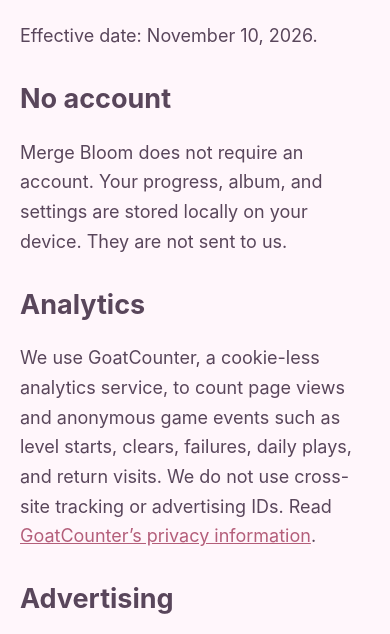
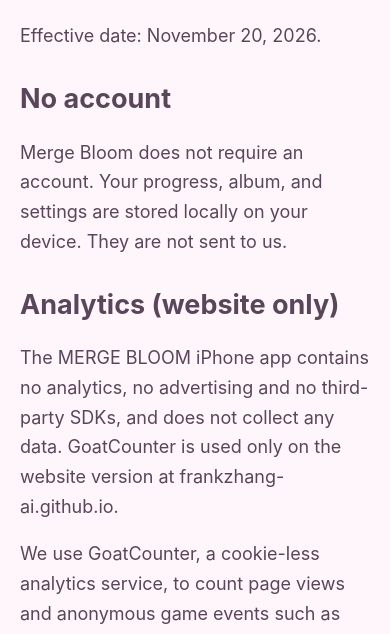
Before and after one commit to frankzhang-ai/merge-puzzle, a website: page public/privacy.html in a window 390 px wide. Shown: the part 191-825 px from the top of the page. Drawn offline with Linux system fonts and the light colour scheme.

Commit message:
Update privacy.html: clarify iPhone app collects no analytics (website-only GoatCounter)
Retitle Analytics to Analytics (website only), state that the MERGE BLOOM iPhone app has no analytics, ads, or third-party SDKs and collects no data, and set the effective date to November 20, 2026.

```diff
--- a/public/privacy.html
+++ b/public/privacy.html
@@ -16,14 +16,15 @@
   <body>
     <p><a href="./index.html">← MERGE BLOOM</a></p>
     <h1>MERGE BLOOM – Privacy Policy</h1>
-    <p>Effective date: November 10, 2026.</p>
+    <p>Effective date: November 20, 2026.</p>
     <section>
       <h2>No account</h2>
       <p>Merge Bloom does not require an account. Your progress, album, and settings are stored
         locally on your device. They are not sent to us.</p>
     </section>
     <section>
-      <h2>Analytics</h2>
+      <h2>Analytics (website only)</h2>
+      <p>The MERGE BLOOM iPhone app contains no analytics, no advertising and no third-party SDKs, and does not collect any data. GoatCounter is used only on the website version at frankzhang-ai.github.io.</p>
       <p>We use GoatCounter, a cookie-less analytics service, to count page views and anonymous game events such as level starts, clears, failures, daily plays, and return visits. We do not use cross-site tracking or advertising IDs. Read <a href="https://www.goatcounter.com/help/privacy">GoatCounter’s privacy information</a>.</p>
     </section>
     <section>
```
